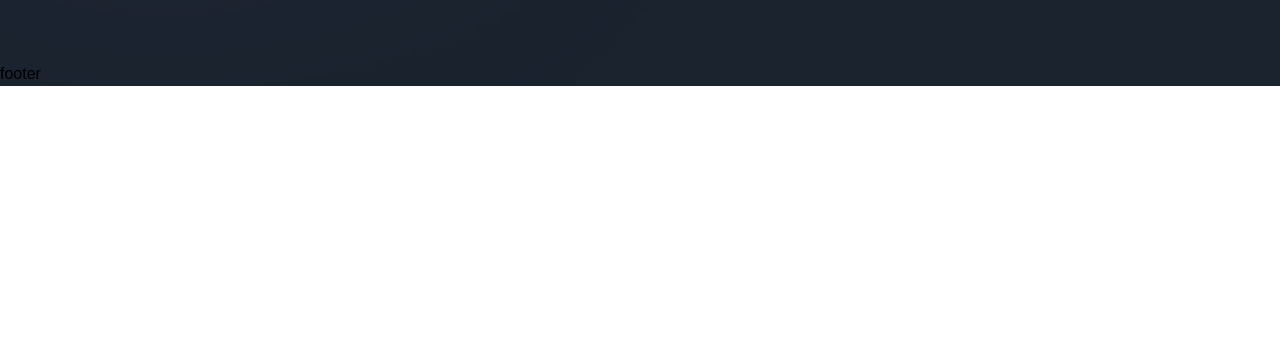
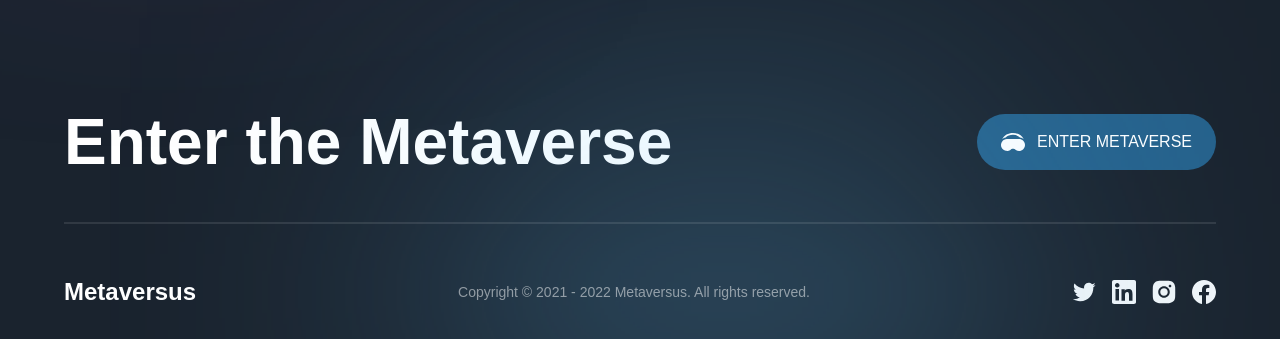
Before and after one commit to superheungdo/metaversus-clone, a Next.js app: page / in a window 1280 px wide. Shown: the part 6901-7240 px from the top of the page. Before the commit the page ends 6987 px from the top, so only its background shows below. Built offline with nearby package versions, Linux system fonts and the light colour scheme; a web font is replaced by a local one.

Commit message:
Update Footer

```diff
--- a/components/Footer.jsx
+++ b/components/Footer.jsx
@@ -1,5 +1,64 @@
 "use client";
 
-const Footer = () => <footer>footer</footer>;
+import { motion } from "framer-motion";
+
+import { footerVariants } from "../utils/motion";
+import { socials } from "../constants";
+
+const Footer = () => (
+  <motion.footer
+    variants={footerVariants}
+    initial="hidden"
+    whileInView="show"
+    className="relative paddings py-8"
+  >
+    <div className="footer-gradient" />
+    <div className="innder-width flex flex-col mx-auto gap-8">
+      <div className="flex flex-wrap justify-between items-center gap-5">
+        <h4 className="font-bold text-[44px] md:text-[64px] text-white">
+          Enter the Metaverse
+        </h4>
+
+        <button
+          className="flex items-center h-fit px-6 py-4 bg-[#25618B] rounded-[32px] gap-[12px]"
+          type="button"
+        >
+          <img
+            className="w-[24px] h-[24px] object-contain "
+            src="/headset.svg"
+            alt="headset"
+          />
+
+          <span className="font-normal text-[16px] text-white uppercase">
+            Enter Metaverse
+          </span>
+        </button>
+      </div>
+
+      <div className="flex flex-col">
+        <div className="h-[2px] bg-white mb-[50px] opacity-10" />
+
+        <div className="flex flex-wrap justify-between items-center gap-4">
+          <h4 className="font-extrabold text-[24px] text-white">Metaversus</h4>
+
+          <p className="font-normal text-[14px] text-white opacity-50">
+            Copyright © 2021 - 2022 Metaversus. All rights reserved.
+          </p>
+
+          <div className="flex gap-4">
+            {socials.map((social) => (
+              <img
+                key={social.name}
+                className="w-[24px] h-[24px] object-contain cursor-pointer"
+                src={social.url}
+                alt={social.name}
+              />
+            ))}
+          </div>
+        </div>
+      </div>
+    </div>
+  </motion.footer>
+);
 
 export default Footer;
```
